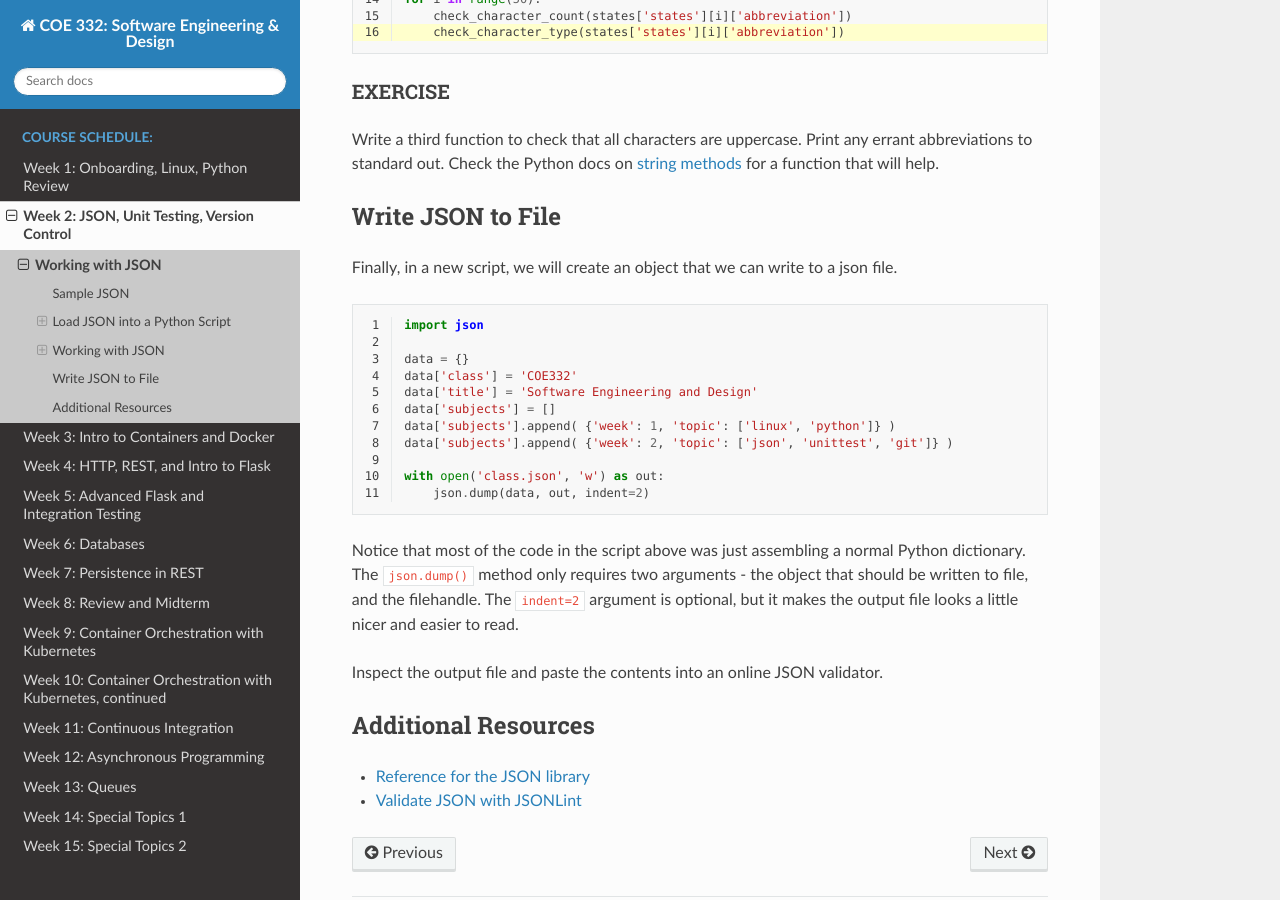
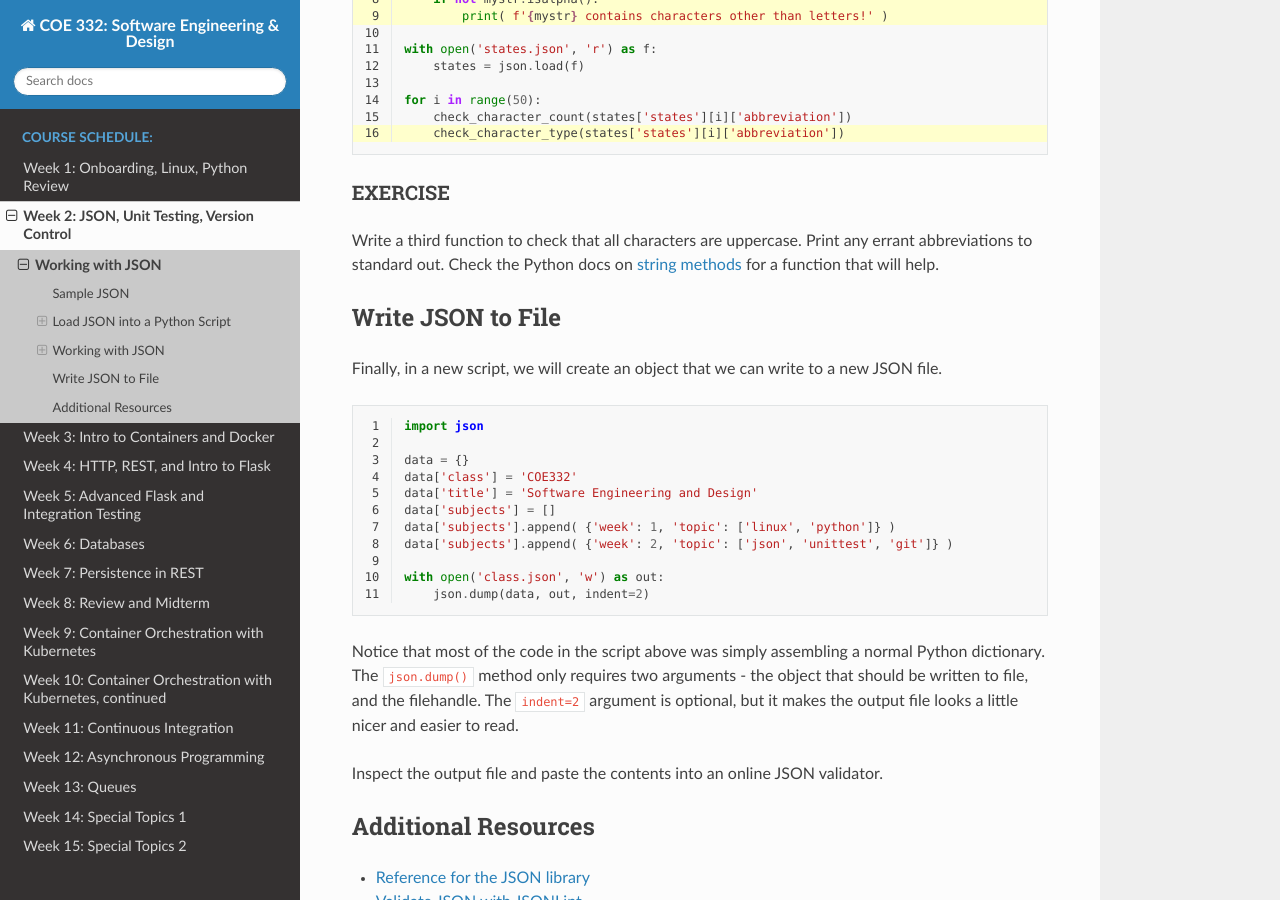
Before and after one commit to TACC/coe-332-sp21, a Sphinx documentation site: the page built from docs/week02/json.rst, in a window 1280 px wide and 900 px high, scrolled down 3514 px. Built offline with Sphinx 7.4.7 and the Read the Docs theme 2.0.0, drawn with Linux system fonts in a browser that asks for light colours; pages that are not in the unit, such as notebooks, are missing from menus; some of the changed text lies outside the part shown.

Commit message:
fixing a few typos in the json pages

```diff
--- a/docs/week02/json.rst
+++ b/docs/week02/json.rst
@@ -118,8 +118,8 @@
 
 Try out some of these calls to the ``type()`` function on the new ``states``
 object that you loaded. Also ``print()`` each of these as necessary to be sure
-you know what each is. Be able to explain the output of each call to ``type``
-and ``print``.
+you know what each is. Be able to explain the output of each call to ``type()``
+and ``print()``.
 
 .. code-block:: python3
    :linenos:
@@ -210,8 +214,8 @@
 Write JSON to File
 ------------------
 
-Finally, in a new script, we will create an object that we can write to a json
-file.
+Finally, in a new script, we will create an object that we can write to a new
+JSON file.
 
 .. code-block:: python3
    :linenos:
@@ -228,7 +232,7 @@
    with open('class.json', 'w') as out:
        json.dump(data, out, indent=2)
 
-Notice that most of the code in the script above was just assembling a normal
+Notice that most of the code in the script above was simply assembling a normal
 Python dictionary. The ``json.dump()`` method only requires two arguments - the
 object that should be written to file, and the filehandle. The ``indent=2``
 argument is optional, but it makes the output file looks a little nicer and
```
Also changed, not shown: other parts of docs/week02/json.rst (+4 -0 lines).
